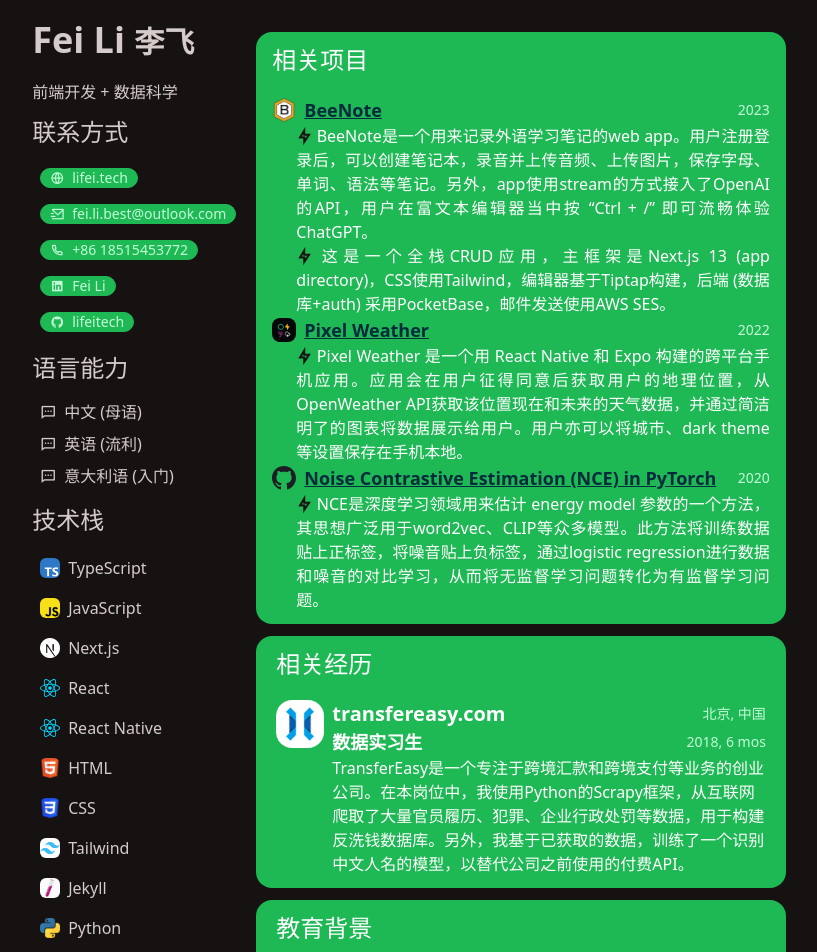
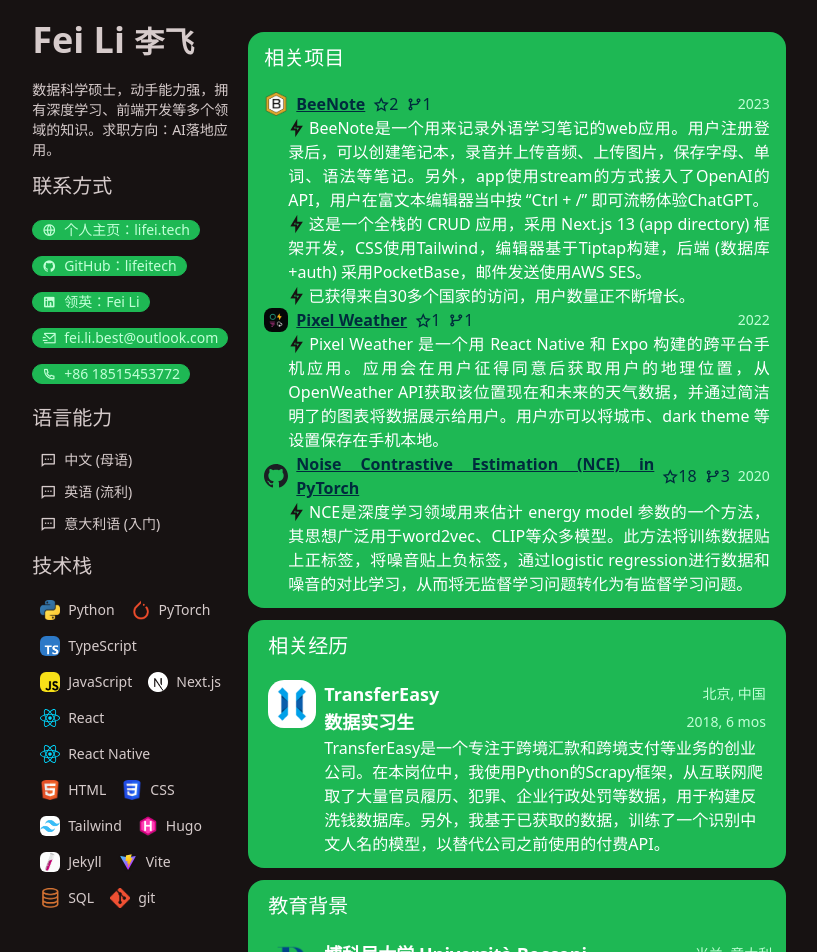
Before and after one commit to malipraveen/cv-react, a React (Vite) app: page / in a window 1280 px wide. Shown: the top 952 px of the page, without its empty margins (231-1048 px from the left). Built offline with nearby package versions, Linux system fonts and the light colour scheme.

Commit message:
update resume

```diff
--- a/src/sections/Left.jsx
+++ b/src/sections/Left.jsx
@@ -4,7 +4,7 @@ import { contactTitle, languageTitle, techstackTitle } from "./data";
 function Section({ title, children }) {
   return (
     <div>
-      <h2 class="text-2xl my-3 ml-0">{title}</h2>
+      <h2 class="text-xl my-3 ml-0">{title}</h2>
       <div class="flex flex-col">{children}</div>
     </div>
   );
@@ -14,11 +14,11 @@ export default function Left() {
   return (
     <div class="">
     <h1 class="text-4xl font-bold mb-5">Fei Li <span class="text-3xl">李飞</span></h1>
-    <p className="mb-3">{headline}</p>
+    <p className="mb-3 text-sm">{headline}</p>
       <Section title={contactTitle}>
         {info.contact.map((item) => (
           <a href={item.url} target="_blank">
-            <button class="badge badge-primary gap-2 m-2">
+            <button class="badge badge-primary gap-2 mr-2 my-2">
               {item.icon} {item.name}
             </button>
           </a>
@@ -28,18 +28,20 @@ export default function Left() {
       <Section title={languageTitle}>
         {info.language.map((item) => (
           <div class="flex flex-row items-center ml-2 my-1">
-            <i class="ri-message-2-line"></i> <span class="ml-2">{item}</span>
+            <i class="ri-message-2-line"></i> <span class="ml-2 text-sm">{item}</span>
           </div>
         ))}
       </Section>
 
       <Section title={techstackTitle}>
+        <div class="flex flex-wrap max-w-md">
         {info.techstack.map((item) => (
           <div class="flex flex-row items-center m-2">
             <img class="h-5 w-5 rounded-md" src={item.icon} />{" "}
-            <span class="ml-2">{item.name}</span>
+            <span class="ml-2 text-sm">{item.name}</span>
           </div>
         ))}
+        </div>
       </Section>
     </div>
   );
--- a/src/sections/Right.jsx
+++ b/src/sections/Right.jsx
@@ -5,19 +5,23 @@ import { projectTitle, experienceTitle, educationTitle } from "./data";
 function Projects() {
   return (
     <div class="bg-primary text-white text-justify rounded-box flex flex-col items-start py-3 px-4">
-      <h2 class="text-2xl mb-5">{projectTitle}</h2>
+      <h2 class="text-xl mb-5">{projectTitle}</h2>
       {projects.map((item) => (
         <div>
           <div class="flex flex-row gap-2 items-center">
             <img class="w-6 h-6 rounded-lg" src={item.icon} />
             <a
-              class="text-lg font-bold underline text-info-content"
+              class="font-bold underline text-info-content"
               href={item.link}
               title={item.name}
               target="_blank"
             >
               {item.name}
             </a>
+            <div class="flex flex-row gap-2 text-info-content">
+              <span class="flex flex-row"><i class="ri-star-line"/>{item.metric.star}</span>
+              <span class="flex flex-row"><i class="ri-git-branch-line"/>{item.metric.fork}</span>
+            </div>
             <div class="text-sm ml-auto text-primary-content">{item.year}</div>
           </div>
 
@@ -37,13 +41,13 @@ function Projects() {
 function Experience() {
   return (
     <div class="bg-primary text-white rounded-box flex flex-col items-start py-3 px-5">
-      <h2 class="text-2xl mb-5">{experienceTitle}</h2>
+      <h2 class="text-xl mb-5">{experienceTitle}</h2>
       {experience.map((item) => (
         <div class="flex flex-row gap-2 items-start">
           <img class="h-12 w-12 rounded-2xl" src={item.icon} />
           <div class="flex flex-col">
             <div class="flex flex-row justify-between items-center">
-              <div class="text-xl font-bold">{item.company}</div>
+              <div class="text-lg font-bold">{item.company}</div>
               <div class="text-sm text-primary-content">{item.loc}</div>
             </div>
 
@@ -67,13 +71,13 @@ function Experience() {
 function Education() {
   return (
     <div class="bg-primary text-white rounded-box flex flex-col items-start py-3 px-5">
-      <h2 class="text-2xl mb-5">{educationTitle}</h2>
+      <h2 class="text-xl mb-5">{educationTitle}</h2>
       {education.map((item) => (
         <div class="mb-1 flex flex-row gap-2 items-start">
           <img class="h-12 w-12" src={item.icon} />
           <div class="flex flex-col">
             <div class="flex flex-row justify-between items-center">
-              <div class="text-xl font-bold">{item.school}</div>
+              <div class="text-lg font-bold">{item.school}</div>
               <div class="text-sm text-primary-content">{item.loc}</div>
             </div>
 
--- a/src/sections/data.jsx
+++ b/src/sections/data.jsx
@@ -1,15 +1,25 @@
 const LANG = 'CN'  // or EN
 
-const headlineEN = "Frontend development + AI.";
+const headlineEN = "Passionate about AI applications.";
 
-const headlineCN = "前端开发 + 数据科学";
+const headlineCN = "数据科学硕士，动手能力强，拥有深度学习、前端开发等多个领域的知识。求职方向：AI落地应用。";
 
 const infoEN = {
   contact: [
     {
       icon: <i className="ri-global-line"></i>,
-      name: "lifei.tech",
+      name: "Blog - lifei.tech",
       url: "https://lifei.tech",
+    },
+    {
+      icon: <i className="ri-github-fill"></i>,
+      name: "GitHub - lifeitech",
+      url: "https://github.com/lifeitech",
+    },
+    {
+      icon: <i className="ri-linkedin-box-fill"></i>,
+      name: "LinkedIn - Fei Li",
+      url: "https://www.linkedin.com/in/lifeipro",
     },
     {
       icon: <i className="ri-mail-send-line"></i>,
@@ -21,19 +31,17 @@ const infoEN = {
       name: "+86 18515453772",
       url: "",
     },
-    {
-      icon: <i className="ri-linkedin-box-fill"></i>,
-      name: "Fei Li",
-      url: "https://www.linkedin.com/in/lifeipro",
-    },
-    {
-      icon: <i className="ri-github-fill"></i>,
-      name: "lifeitech",
-      url: "https://github.com/lifeitech",
-    },
   ],
   language: ["Chinese (native)", "English (fluent)", "Italian (beginner)"],
   techstack: [
+    {
+      icon: "python.png",
+      name: "Python",
+    },
+    {
+      icon: "pytorch.png",
+      name: "PyTorch",
+    },
     {
       icon: "ts.png",
       name: "TypeScript",
@@ -67,20 +75,16 @@ const infoEN = {
       name: "Tailwind",
     },
     {
+      icon: "hugo.png",
+      name: "Hugo",
+    },
+    {
       icon: "jekyll.png",
       name: "Jekyll",
     },
-    // {
-    //   icon: "vite.png",
-    //   name: "Vite",
-    // },
     {
-      icon: "python.png",
-      name: "Python",
-    },
-    {
-      icon: "pytorch.png",
-      name: "PyTorch",
+      icon: "vite.png",
+      name: "Vite",
     },
     {
       icon: "sql.png",
@@ -97,8 +101,18 @@ const infoCN = {
   contact: [
     {
       icon: <i className="ri-global-line"></i>,
-      name: "lifei.tech",
+      name: "个人主页：lifei.tech",
       url: "https://lifei.tech",
+    },
+    {
+      icon: <i className="ri-github-fill"></i>,
+      name: "GitHub：lifeitech",
+      url: "https://github.com/lifeitech",
+    },
+    {
+      icon: <i className="ri-linkedin-box-fill"></i>,
+      name: "领英：Fei Li",
+      url: "https://www.linkedin.com/in/lifeipro",
     },
     {
       icon: <i className="ri-mail-send-line"></i>,
@@ -110,19 +124,17 @@ const infoCN = {
       name: "+86 18515453772",
       url: "",
     },
-    {
-      icon: <i className="ri-linkedin-box-fill"></i>,
-      name: "Fei Li",
-      url: "https://www.linkedin.com/in/lifeipro",
-    },
-    {
-      icon: <i className="ri-github-fill"></i>,
-      name: "lifeitech",
-      url: "https://github.com/lifeitech",
-    },
   ],
   language: ["中文 (母语)", "英语 (流利)", "意大利语 (入门)"],
   techstack: [
+    {
+      icon: "python.png",
+      name: "Python",
+    },
+    {
+      icon: "pytorch.png",
+      name: "PyTorch",
+    },
     {
       icon: "ts.png",
       name: "TypeScript",
@@ -156,16 +168,16 @@ const infoCN = {
       name: "Tailwind",
     },
     {
+      icon: "hugo.png",
+      name: "Hugo",
+    },
+    {
       icon: "jekyll.png",
       name: "Jekyll",
     },
     {
-      icon: "python.png",
-      name: "Python",
-    },
-    {
-      icon: "pytorch.png",
-      name: "PyTorch",
+      icon: "vite.png",
+      name: "Vite",
     },
     {
       icon: "sql.png",
@@ -184,6 +196,7 @@ const projectsEN = [
     name: "BeeNote",
     link: "https://beenote.app",
     year: 2023,
+    metric: {star:2, fork:1},
     description: [
       "BeeNote is a full-stack CRUD application for taking language learning notes, built with Next.js 13 + Tailwind + DaisyUI + Tiptap + PocketBase + AWS SES + ChatGPT. It utilizes Next.js 13's latest app directory feature for routing.",
 
@@ -196,6 +209,7 @@ const projectsEN = [
     name: "Pixel Weather",
     link: "https://github.com/lifeitech/pixel-weather",
     year: 2022,
+    metric: {star:1, fork:1},
     description: [
       "Pixel Weather is a mobile app built with React Native and Expo. It can ask the user's geographic location, fetch weather data from an API for that location, and display weather data with a concise UI. Different cities and also the theme can be saved on local devices.",
     ],
@@ -205,6 +219,7 @@ const projectsEN = [
     name: "Noise Contrastive Estimation (NCE) in PyTorch",
     link: "https://github.com/lifeitech/nce",
     year: 2020,
+    metric: {star:18, fork:3},
     description: [
     "NCE is a method for estimating energy models in deep learning, by training a model to distinguish between data and noise through logistic regression.",
   ],
@@ -217,10 +232,11 @@ const projectsCN = [
     name: "BeeNote",
     link: "https://beenote.app",
     year: 2023,
+    metric: {star:2, fork:1},
     description: [
-      "BeeNote是一个用来记录外语学习笔记的web app。用户注册登录后，可以创建笔记本，录音并上传音频、上传图片，保存字母、单词、语法等笔记。另外，app使用stream的方式接入了OpenAI的API，用户在富文本编辑器当中按 “Ctrl + /” 即可流畅体验ChatGPT。",
-
-      "这是一个全栈CRUD应用，主框架是Next.js 13 (app directory)，CSS使用Tailwind，编辑器基于Tiptap构建，后端 (数据库+auth) 采用PocketBase，邮件发送使用AWS SES。",
+      "BeeNote是一个用来记录外语学习笔记的web应用。用户注册登录后，可以创建笔记本，录音并上传音频、上传图片，保存字母、单词、语法等笔记。另外，app使用stream的方式接入了OpenAI的API，用户在富文本编辑器当中按 “Ctrl + /” 即可流畅体验ChatGPT。",
+      "这是一个全栈的 CRUD 应用，采用 Next.js 13 (app directory) 框架开发，CSS使用Tailwind，编辑器基于Tiptap构建，后端 (数据库+auth) 采用PocketBase，邮件发送使用AWS SES。",
+      "已获得来自30多个国家的访问，用户数量正不断增长。"
     ],
   },
   {
@@ -228,6 +244,7 @@ const projectsCN = [
     name: "Pixel Weather",
     link: "https://github.com/lifeitech/pixel-weather",
     year: 2022,
+    metric: {star:1, fork:1},
     description: [
       "Pixel Weather 是一个用 React Native 和 Expo 构建的跨平台手机应用。应用会在用户征得同意后获取用户的地理位置，从OpenWeather API获取该位置现在和未来的天气数据，并通过简洁明了的图表将数据展示给用户。用户亦可以将城市、dark theme 等设置保存在手机本地。",
     ],
@@ -237,6 +254,7 @@ const projectsCN = [
     name: "Noise Contrastive Estimation (NCE) in PyTorch",
     link: "https://github.com/lifeitech/nce",
     year: 2020,
+    metric: {star:18, fork:3},
     description: [
     "NCE是深度学习领域用来估计 energy model 参数的一个方法，其思想广泛用于word2vec、CLIP等众多模型。此方法将训练数据贴上正标签，将噪音贴上负标签，通过logistic regression进行数据和噪音的对比学习，从而将无监督学习问题转化为有监督学习问题。",
   ],
@@ -259,7 +277,7 @@ const experienceEN = [
 const experienceCN = [
   {
     icon: "transfereasy.png",
-    company: "transfereasy.com",
+    company: "TransferEasy",
     pos: "数据实习生",
     loc: "北京, 中国",
     time: "2018, 6 mos",
```
Also changed, not shown: public/hugo.png (added).
